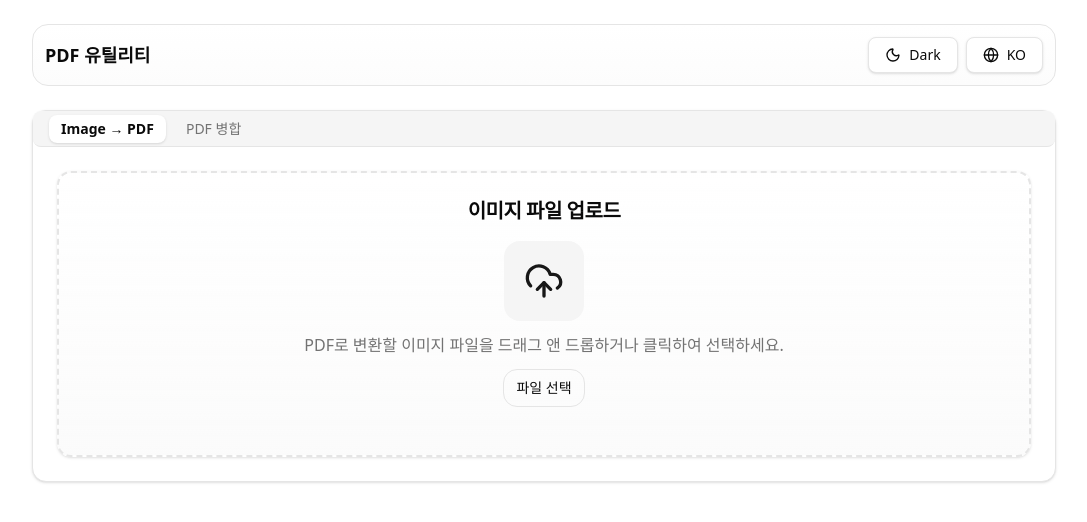
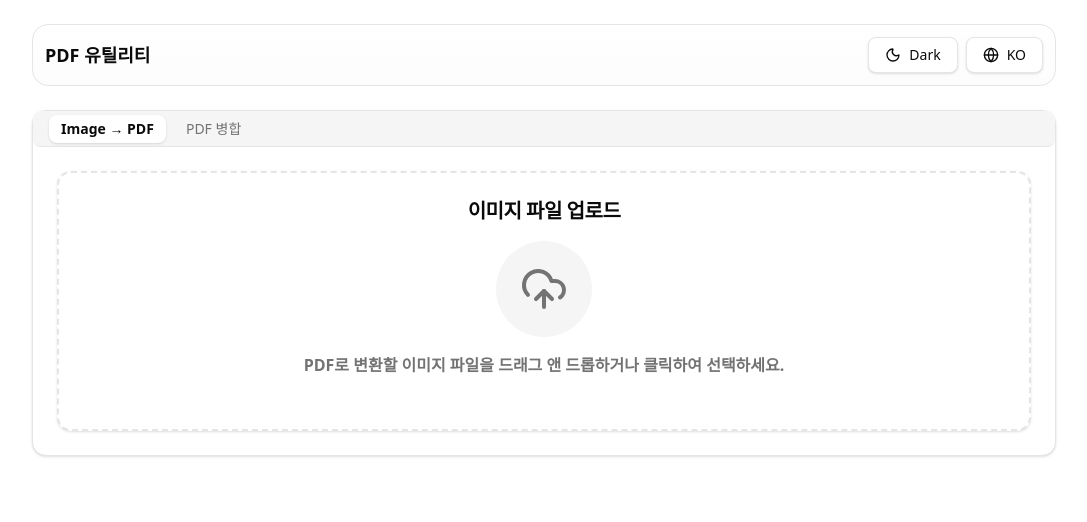
Before and after one commit to seyun0714/NoLimitPDF, a React (Vite) app: page / in a window 1280 px wide. Shown: the top 522 px of the page, without its empty margins (96-1183 px from the left). Built offline with nearby package versions, Linux system fonts and the light colour scheme.

Commit message:
feat: I18n 대응 컴포넌트 확장, 렌더링 전 null 오류 수정

```diff
--- a/src/App.tsx
+++ b/src/App.tsx
@@ -10,6 +10,7 @@ import { Card, CardContent } from './components/ui/card';
 
 function AppInner() {
     const { t } = useI18n();
+
     return (
         <div className="container mx-auto max-w-5xl py-6">
             <TopBar />
@@ -40,7 +41,6 @@ function AppInner() {
                     </Tabs>
                 </CardContent>
             </Card>
-
             <Toaster richColors position="top-center" />
         </div>
     );
--- a/src/components/FileUpload.tsx
+++ b/src/components/FileUpload.tsx
@@ -1,32 +1,26 @@
+// src/components/FileUpload.tsx
+
 import { useCallback } from 'react';
 import { useDropzone } from 'react-dropzone';
 import { Card, CardContent, CardHeader, CardTitle } from '@/components/ui/card';
 import { UploadCloud } from 'lucide-react';
+import { useI18n } from '@/i18n/i18n';
 
 interface FileUploadProps {
     onFilesAccepted: (files: File[]) => void;
     title?: string;
     description?: string;
     accept?: { [mime: string]: string[] };
-    compact?: boolean; // 🔸 목록 위에 작게 쓰고 싶을 때 true
-    noClick?: boolean; // 🔸 카드 클릭으로 안 열리게(버튼만) 하고 싶으면 true
+    compact?: boolean;
 }
 
-export function FileUpload({
-    onFilesAccepted,
-    title = '파일 업로드',
-    description = '파일을 드래그 앤 드롭하거나 클릭하여 선택하세요.',
-    accept,
-    compact = false,
-    noClick = true,
-}: FileUploadProps) {
+export function FileUpload({ onFilesAccepted, title, description, accept, compact = false }: FileUploadProps) {
+    const { t } = useI18n();
     const onDrop = useCallback((acceptedFiles: File[]) => onFilesAccepted(acceptedFiles), [onFilesAccepted]);
 
-    const { getRootProps, getInputProps, isDragActive, open } = useDropzone({
+    const { getRootProps, getInputProps, isDragActive } = useDropzone({
         onDrop,
         accept,
-        noClick,
-        noDragEventsBubbling: true, // 🔸 내부 DnD와 충돌 최소화
         multiple: true,
     });
 
@@ -34,58 +28,47 @@ export function FileUpload({
         <Card
             {...getRootProps()}
             className={[
-                'transition-all border-2 border-dashed bg-gradient-to-b from-background to-muted/40',
-                isDragActive ? 'border-accent ring-2 ring-accent/40' : 'border-border hover:border-accent/50',
+                'group relative transition-all duration-300 ease-in-out',
+                'border-2 border-dashed bg-background hover:bg-muted/50 cursor-pointer',
+                isDragActive ? 'border-accent ring-4 ring-accent/20 scale-105' : 'border-border hover:border-accent',
                 compact ? 'min-h-[120px] p-4' : 'min-h-[260px] p-6',
                 'focus-within:outline-none focus-within:ring-2 focus-within:ring-accent/50',
             ].join(' ')}
-            onClick={(e) => {
-                if (noClick) return; // 카드 클릭으로 여는 모드면 open()
-                e.stopPropagation();
-                open();
-            }}
         >
             <input {...getInputProps()} />
+
+            <div className="flex flex-col items-center justify-center h-full text-center">
                 {!compact && (
-                <CardHeader className="text-center p-0 pb-4">
-                    <CardTitle className="text-lg md:text-xl">{title}</CardTitle>
+                    <CardHeader className="p-0 pb-4">
+                        <CardTitle className="text-lg md:text-xl">{title || t('fileUploadTitle')}</CardTitle>
                     </CardHeader>
                 )}
-            <CardContent className="h-full flex flex-col items-center justify-center gap-3 text-center">
+                <CardContent className="flex flex-col items-center justify-center gap-4 p-0">
                     <div
                         className={[
-                        'flex items-center justify-center rounded-2xl',
-                        compact ? 'h-12 w-12' : 'h-20 w-20',
-                        isDragActive ? 'bg-accent/20 ring-1 ring-accent' : 'bg-muted',
+                            'flex items-center justify-center rounded-full transition-all duration-300 ease-in-out',
+                            compact ? 'h-16 w-16' : 'h-24 w-24',
+                            isDragActive ? 'bg-accent/20 scale-110' : 'bg-muted group-hover:bg-accent/10',
                         ].join(' ')}
                     >
                         <UploadCloud
-                        className={compact ? 'h-6 w-6 text-accent-foreground' : 'h-10 w-10 text-accent-foreground'}
+                            className={[
+                                'text-muted-foreground transition-all duration-300 ease-in-out',
+                                compact ? 'h-8 w-8' : 'h-12 w-12',
+                                'group-hover:text-accent', // 항상 accent 색상으로 보이도록 수정
+                                isDragActive ? 'text-accent' : '',
+                            ].join(' ')}
                         />
                     </div>
-                {isDragActive ? (
-                    <p className="font-medium text-accent-foreground">여기에 파일을 놓으세요…</p>
-                ) : (
-                    <>
-                        <p className="text-muted-foreground text-sm md:text-base">
-                            {compact ? '여기에 드래그하여 파일 추가' : description}
+                    <p className={`font-semibold ${isDragActive ? 'text-accent' : 'text-muted-foreground'}`}>
+                        {isDragActive
+                            ? t('dropHere')
+                            : compact
+                            ? t('addFiles')
+                            : description || t('fileUploadDescription')}
                     </p>
-                        {noClick && (
-                            <button
-                                type="button"
-                                onClick={(e) => {
-                                    e.stopPropagation();
-                                    open(); // 🔸 dropzone 내부 input.click()
-                                }}
-                                className="inline-flex items-center gap-2 px-3 py-2 rounded-xl border text-sm font-medium
-                           hover:bg-accent hover:text-accent-foreground transition-colors cursor-pointer"
-                            >
-                                파일 선택
-                            </button>
-                        )}
-                    </>
-                )}
                 </CardContent>
+            </div>
         </Card>
     );
 }
--- a/src/components/GlobalFileDrop.tsx
+++ /dev/null
@@ -1,45 +0,0 @@
-// src/components/GlobalFileDrop.tsx
-import { useCallback } from 'react';
-import { useDropzone } from 'react-dropzone';
-
-interface GlobalFileDropProps {
-    onFilesAccepted: (files: File[]) => void;
-    accept?: { [mime: string]: string[] };
-    multiple?: boolean;
-}
-
-export function GlobalFileDrop({ onFilesAccepted, accept, multiple = true }: GlobalFileDropProps) {
-    const onDrop = useCallback((acceptedFiles: File[]) => onFilesAccepted(acceptedFiles), [onFilesAccepted]);
-
-    const { getRootProps, getInputProps, isDragActive } = useDropzone({
-        onDrop,
-        accept,
-        multiple,
-        noClick: true,
-        noKeyboard: true,
-        noDragEventsBubbling: true, // dnd-kit 내부 드래그와 충돌 최소화
-    });
-
-    return (
-        <div
-            {...getRootProps({
-                onClick: (e) => e.preventDefault(), // 우발 클릭 차단
-            })}
-            // 화면 전체에 깔리지만, 시각적으로 투명. 파일 드래그 중일 때만 반투명 오버레이로 보임.
-            className={[
-                'fixed inset-0 z-40',
-                isDragActive ? 'bg-black/30 backdrop-blur-[1px]' : 'pointer-events-none', // 평소엔 이벤트도 막아 UX 영향 없음
-            ].join(' ')}
-            aria-hidden={!isDragActive}
-        >
-            <input {...getInputProps()} />
-            {isDragActive && (
-                <div className="pointer-events-none absolute inset-0 flex items-center justify-center">
-                    <div className="rounded-2xl border-2 border-dashed border-accent bg-background/80 px-6 py-4 text-accent-foreground shadow-lg">
-                        여기에 파일을 놓아 추가하기
-                    </div>
-                </div>
-            )}
-        </div>
-    );
-}
--- a/src/features/ImageToPdfConverter.tsx
+++ b/src/features/ImageToPdfConverter.tsx
@@ -2,11 +2,12 @@ import { useEffect, useRef, useState } from 'react';
 import { toast } from 'sonner';
 import { FileUpload } from '@/components/FileUpload';
 import { Button } from '@/components/ui/button';
-import { X } from 'lucide-react';
+import { FileImage, X } from 'lucide-react';
 import jsPDF from 'jspdf';
 import { DndContext, closestCenter, PointerSensor, useSensor, useSensors, DragEndEvent } from '@dnd-kit/core';
 import { arrayMove, SortableContext, useSortable, rectSortingStrategy } from '@dnd-kit/sortable';
 import { CSS } from '@dnd-kit/utilities';
+import { useI18n } from '@/i18n/i18n';
 
 interface SortableImageItemProps {
     file: File;
@@ -18,7 +19,7 @@ function SortableImageItem({ file, index, onRemove }: SortableImageItemProps) {
     const { attributes, listeners, setNodeRef, transform, transition } = useSortable({ id: file.name + index });
     const style = { transform: CSS.Transform.toString(transform), transition };
 
-    const [imageUrl, setImageUrl] = useState('');
+    const [imageUrl, setImageUrl] = useState<string | null>(null);
     useEffect(() => {
         const url = URL.createObjectURL(file);
         setImageUrl(url);
@@ -28,7 +29,13 @@ function SortableImageItem({ file, index, onRemove }: SortableImageItemProps) {
     return (
         <div ref={setNodeRef} style={style} {...attributes} className="relative group touch-none">
             <div {...listeners} className="cursor-grab active:cursor-grabbing">
-                <img src={imageUrl} alt={file.name} className="w-full h-auto rounded-md object-cover aspect-square" />
+                {imageUrl ? (
+                    <img src={imageUrl} alt={file.name} className="w-full h-full object-cover" />
+                ) : (
+                    <div className="w-full h-full flex items-center justify-center">
+                        <FileImage className="w-10 h-10 text-muted-foreground" />
+                    </div>
+                )}{' '}
             </div>
             <Button
                 variant="destructive"
@@ -47,6 +54,7 @@ export function ImageToPdfConverter() {
     const [isConverting, setIsConverting] = useState(false);
     const sensors = useSensors(useSensor(PointerSensor));
     const hiddenInputRef = useRef<HTMLInputElement | null>(null);
+    const { t } = useI18n();
 
     const handleDragEnd = (event: DragEndEvent) => {
         const { active, over } = event;
@@ -125,8 +133,8 @@ export function ImageToPdfConverter() {
             {imageFiles.length === 0 && (
                 <FileUpload
                     onFilesAccepted={handleFilesAccepted}
-                    title="이미지 파일 업로드"
-                    description="PDF로 변환할 이미지 파일을 드래그 앤 드롭하거나 클릭하여 선택하세요."
+                    title={t('fileUploadImageTitle')}
+                    description={t('fileUploadImageDescription')}
                     accept={{ 'image/*': [] }}
                 />
             )}
--- a/src/features/PdfMerger.tsx
+++ b/src/features/PdfMerger.tsx
@@ -10,6 +10,7 @@ import { CSS } from '@dnd-kit/utilities';
 
 // pdfjs-dist (Vite) — 워커를 import 해서 지정
 import * as pdfjsLib from 'pdfjs-dist';
+import { useI18n } from '@/i18n/i18n';
 
 pdfjsLib.GlobalWorkerOptions.workerSrc = new URL('pdfjs-dist/build/pdf.worker.min.mjs', import.meta.url).toString();
 type PdfThumb = { url: string; revoke: () => void };
@@ -94,6 +95,7 @@ export function PdfMerger() {
     const [isMerging, setIsMerging] = useState(false);
     const sensors = useSensors(useSensor(PointerSensor));
     const hiddenInputRef = useRef<HTMLInputElement | null>(null);
+    const { t } = useI18n();
 
     const handleFilesAccepted = (files: File[]) => {
         const accepted = files.filter((f) => f.type === 'application/pdf');
@@ -156,8 +158,8 @@ export function PdfMerger() {
             {pdfFiles.length === 0 && (
                 <FileUpload
                     onFilesAccepted={handleFilesAccepted}
-                    title="PDF 파일 업로드"
-                    description="병합할 PDF 파일을 드래그 앤 드롭하거나 클릭하여 선택하세요."
+                    title={t('fileUploadPdfTitle')}
+                    description={t('fileUploadPdfDescription')}
                     accept={{ 'application/pdf': ['.pdf'] }}
                 />
             )}
--- a/src/i18n/i18n.tsx
+++ b/src/i18n/i18n.tsx
@@ -10,6 +10,16 @@ const ko: Dict = {
     themeLight: 'Light',
     themeDark: 'Dark',
     language: '언어',
+    fileUploadTitle: '파일 업로드',
+    fileUploadDescription: '파일을 드래그 앤 드롭하거나 클릭하여 선택하세요.',
+    fileUploadImageTitle: '이미지 파일 업로드',
+    fileUploadImageDescription: 'PDF로 변환할 이미지 파일을 드래그 앤 드롭하거나 클릭하여 선택하세요.',
+    fileUploadPdfTitle: 'PDF 파일 업로드',
+    fileUploadPdfDescription: '병합할 PDF 파일을 드래그 앤 드롭하거나 클릭하여 선택하세요.',
+    dropHere: '여기에 파일을 놓으세요…',
+    addFiles: '여기에 드래그하여 파일 추가',
+    selectFiles: '파일 선택',
+    dropAnywhere: '파일을 아무 곳에나 놓아주세요',
 };
 
 const en: Dict = {
@@ -19,6 +29,16 @@ const en: Dict = {
     themeLight: 'Light',
     themeDark: 'Dark',
     language: 'Language',
+    fileUploadTitle: 'File Upload',
+    fileUploadDescription: 'Drag and drop files here, or click to select files',
+    fileUploadImageTitle: 'Image File Upload',
+    fileUploadImageDescription: 'Drag and drop image files to convert to PDF, or click to select files.',
+    fileUploadPdfTitle: 'PDF File Upload',
+    fileUploadPdfDescription: 'Drag and drop PDF files to merge, or click to select files.',
+    dropHere: 'Drop the files here...',
+    addFiles: 'Drag here to add files',
+    selectFiles: 'Select Files',
+    dropAnywhere: 'Drop your files anywhere',
 };
 
 const tables: Record<Lang, Dict> = { ko, en };
```
Lines whose indentation alone changed are shown as unchanged.
